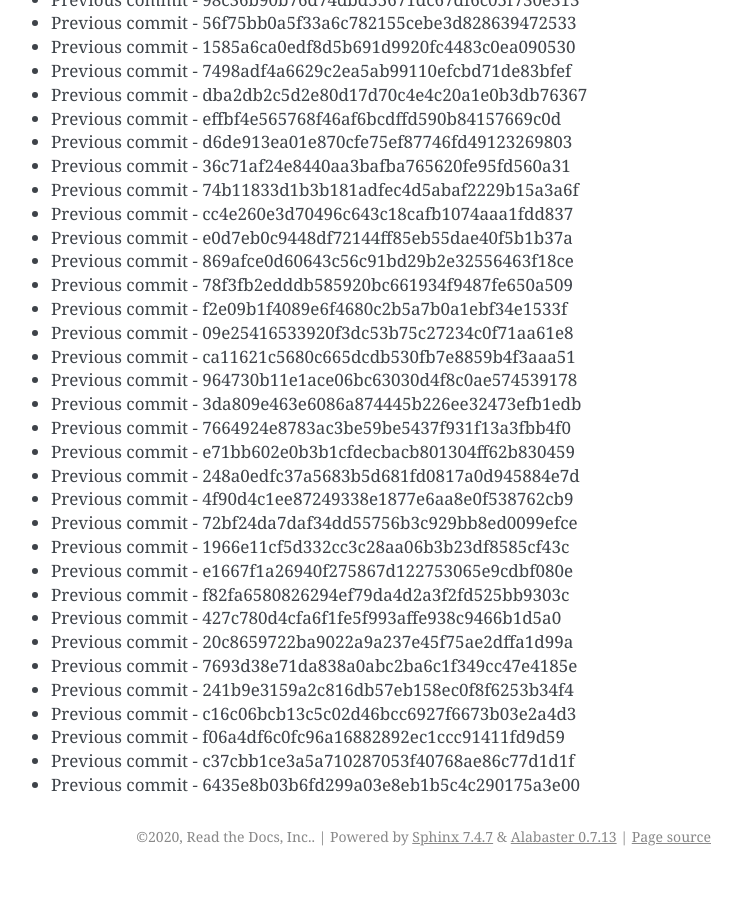
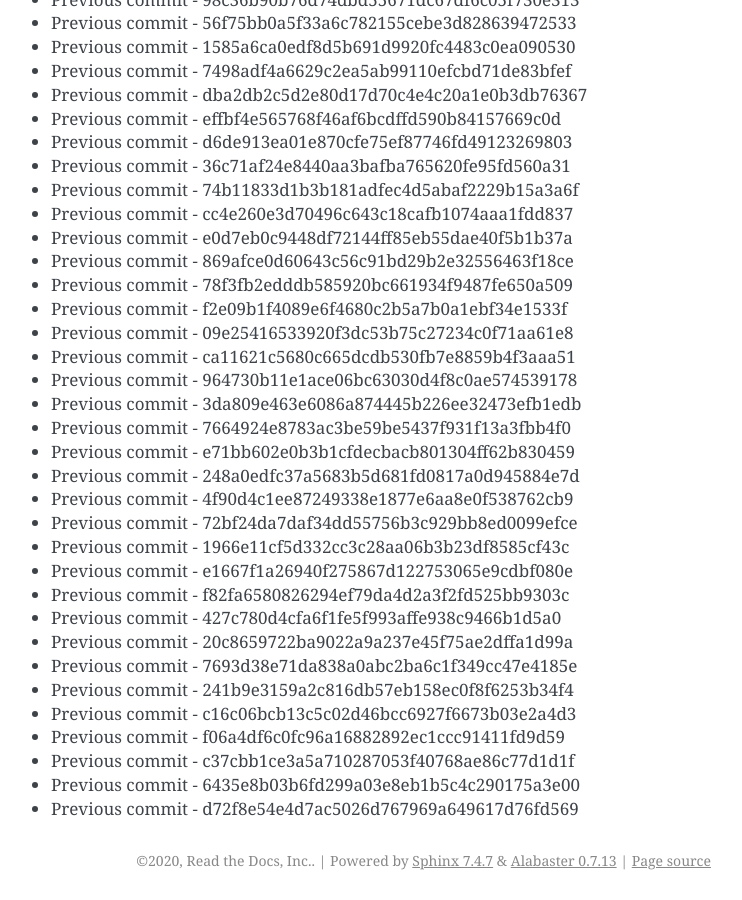
Before and after one commit to readthedocs/rtd-git-stresstest, a Sphinx documentation site: the page built from docs/updates.rst, in a window 1280 px wide and 900 px high, scrolled down 95891 px. Shown: the whole window, without its empty margins (399-1141 px from the left). Built offline with Sphinx 7.4.7, drawn with Linux system fonts in a browser that asks for light colours; before the commit the page ends 96767 px from its top, so only the background shows below that.

Commit message:
Generating commit from previous: d72f8e54e4d7ac5026d767969a649617d76fd569

```diff
--- a/docs/updates.rst
+++ b/docs/updates.rst
@@ -4061,3 +4061,4 @@ It can be tested for any performance characteristics.
 * Previous commit - f06a4df6c0fc96a16882892ec1ccc91411fd9d59
 * Previous commit - c37cbb1ce3a5a710287053f40768ae86c77d1d1f
 * Previous commit - 6435e8b03b6fd299a03e8eb1b5c4c290175a3e00
+* Previous commit - d72f8e54e4d7ac5026d767969a649617d76fd569
```
